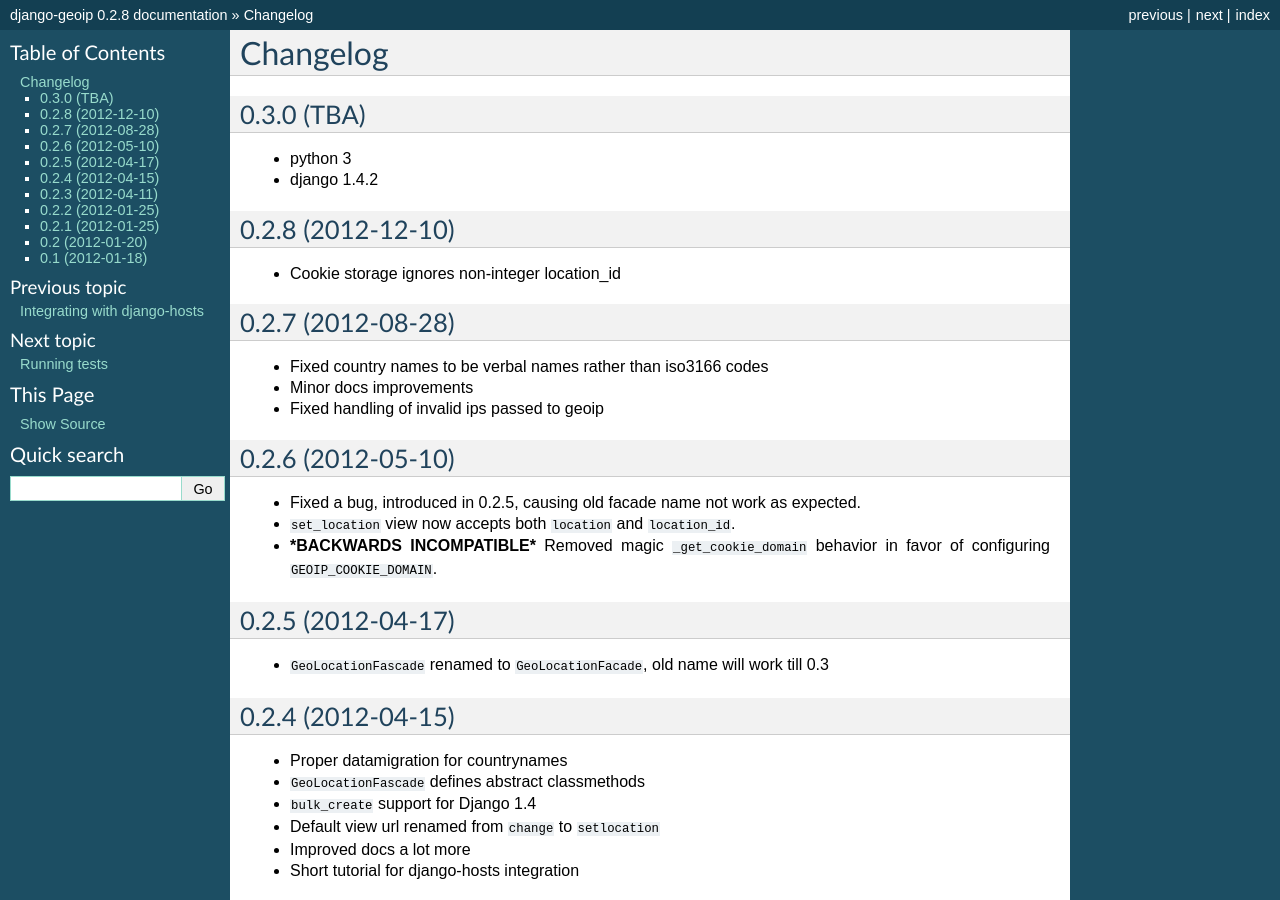
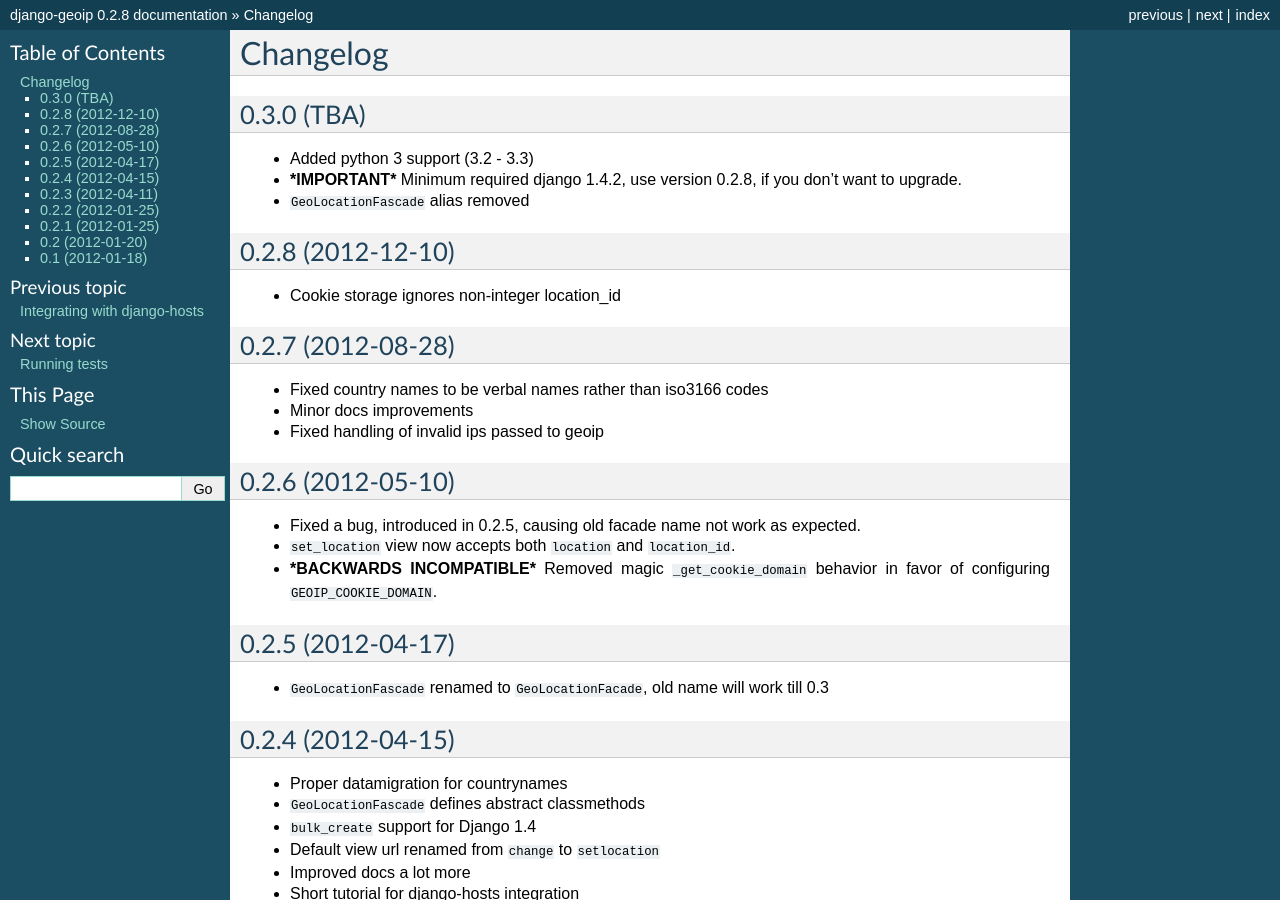
Before and after one commit to futurecolors/django-geoip, a Sphinx documentation site: the page built from docs/changelog.rst, in a window 1280 px wide and 900 px high. Built offline with Sphinx 7.4.7, drawn with Linux system fonts in a browser that asks for light colours.

Commit message:
Updated test settings and changelog

```diff
--- a/docs/changelog.rst
+++ b/docs/changelog.rst
@@ -3,8 +3,9 @@
 
 0.3.0 (TBA)
 -----------
-* python 3
-* django 1.4.2
+* Added python 3 support (3.2 - 3.3)
+* ***IMPORTANT*** Minimum required django 1.4.2, use version 0.2.8, if you don't want to upgrade.
+* ``GeoLocationFascade`` alias removed
 
 
 0.2.8 (2012-12-10)
```
Also changed, not shown: .travis.yml, 2 other files.
